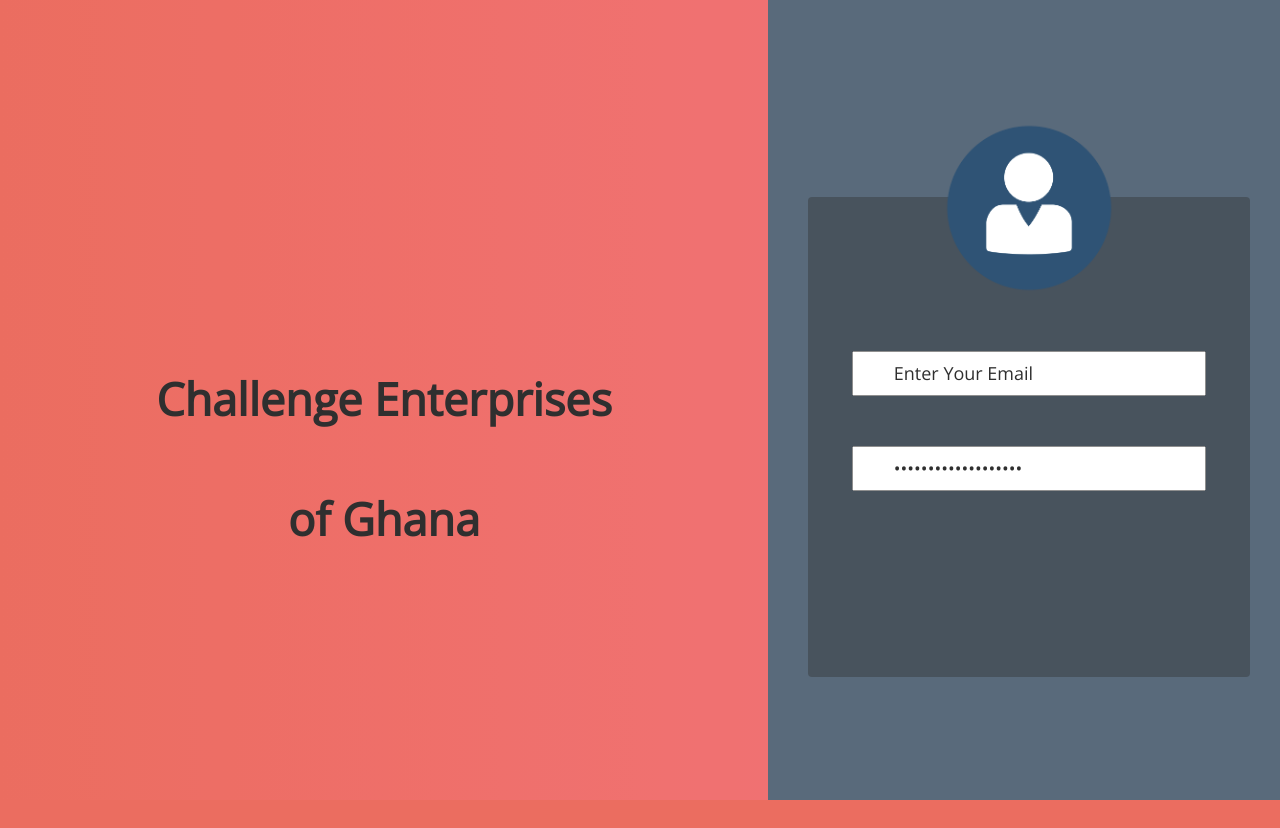
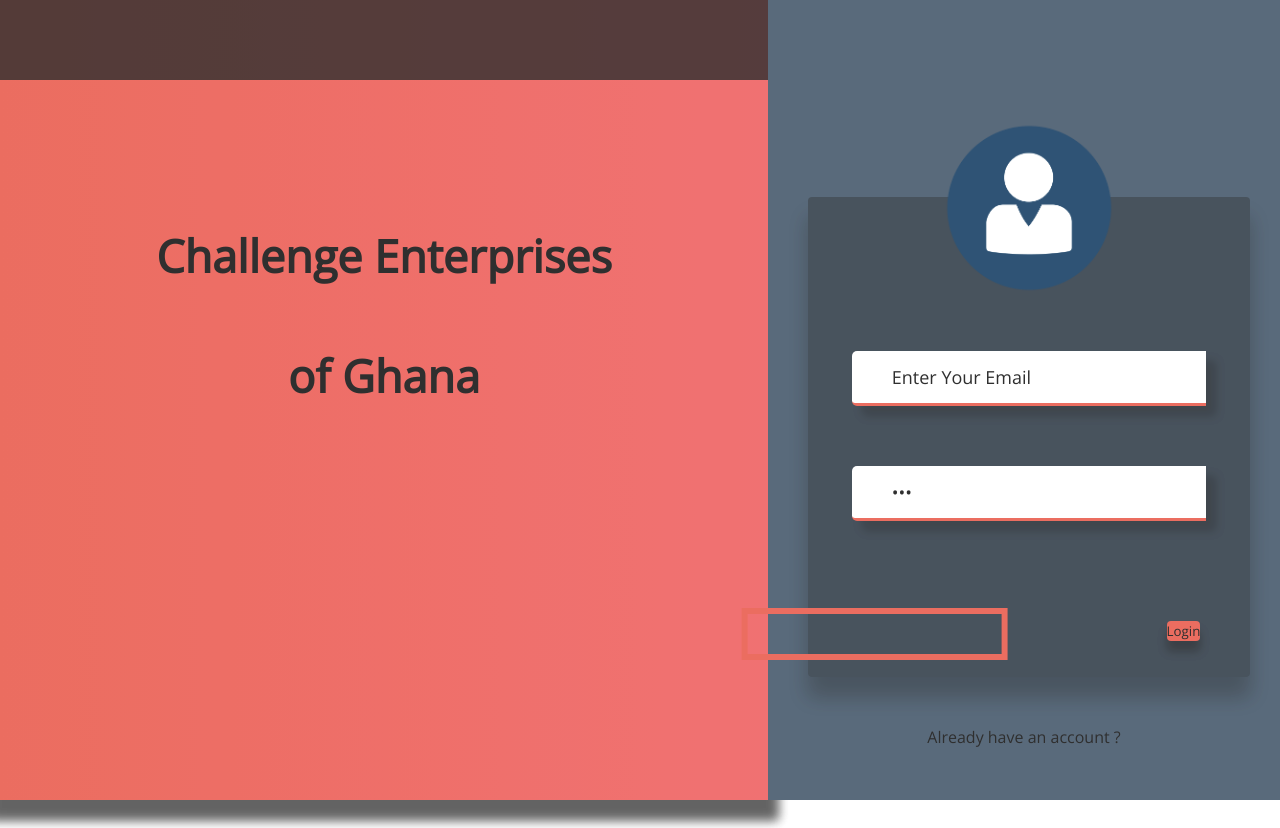
Before and after one commit to heyOnuoha/propasal-work, a PHP site: page /log-in.html in a window 1280 px wide. Before the commit the page ends 800 px from the top, so only its background shows below. Run offline with PHP 8.4, Linux system fonts and the light colour scheme.

Commit message:
Updated login page

```diff
--- a/css/log-in.css
+++ b/css/log-in.css
@@ -29,7 +29,6 @@ body, html {
     margin: 0;
     width: 60%;
     height: 100%;
-    padding: 20px;
     box-sizing: border-box;
 /*    border-right: 1px solid #000;*/
     background: #e74c3c;
@@ -39,7 +38,7 @@ body, html {
 }
 
 #left center h1 {
-    margin: 50% auto;
+    margin: 21% auto;
     font-size: 45px;
     text-shadow: 0 0 5px white, 0, 0 5px white;
     height: 100px;
@@ -56,6 +55,15 @@ body, html {
     background: #34495e;
 }
 
+#left header {
+    width: 100%;
+    height: 10%;
+    background: black;
+    opacity: 0.8;
+    margin: 0px;
+    padding: 0px;
+}
+
 #container {
     width: 90%;
     height: 60%;
@@ -65,6 +73,7 @@ body, html {
     margin-top: 40%;
     border-radius: 4px;
     background: rgba(0, 0, 0, 0.4);
+    box-shadow: 0 20px 20px 0px rgba(0, 0, 0, 0.2) , 0 20px 20px 0 rgba(0, 0, 0, 0.2);
 }
 
 #container img {
@@ -74,13 +83,57 @@ body, html {
     margin-bottom: 50px;
 }
 
-input {
+input[type="text"], input[type="password"] {
+    position: relative;
     width: 80%;
-    height: 45px;
+    height: 55px;
     font-size: 18px;
-    margin-bottom: 50px;
+    margin-bottom: 60px;
     padding-left: 40px;
+    border: none;
+    border-bottom: 3px solid #e74c3c;
+    border-radius: 5px 0px 0px 5px;
     box-sizing: border-box;
+    box-shadow: 10px 10px 10px 0px rgba(0, 0, 0, 0.2) , 10px 10px 10px 0 rgba(0, 0, 0, 0.2);
+}
+
+input[type="checkbox"] {
+    float: left;
+    margin: 40px auto;
+    width: 30%;
+    height: 30%;
+    transform: scale(2);
+    appearance: none;
+    padding: 10px;
+}
+
+#container form button {
+    margin-right: 50px;
+    margin-top: 40px;
+    float: right;
+    padding: 15 20px;
+    background: #e74c3c;
+    border: none;
+    border-radius: 4px;
+    box-shadow: 0 10px 10px 0px rgba(0, 0, 0, 0.3) , 0 10px 10px 0 rgba(0, 0, 0, 0.3);
+}
+
+#bottom_layer {
+    padding: 30px;
+    margin: 50px auto;
+}
+
+#bottom_layer p {
+    margin: 30px auto;
+    font-weight: 400;
+}
+
+.color_scheme {
+    border: 3px solid #e74c3c;
+}
+
+#container form button:hover {
+    cursor: pointer;
 }
 
 .clear {
--- a/log-in.html
+++ b/log-in.html
@@ -12,6 +12,9 @@
     <body>
         <center id="center1">
             <div id="left">
+                <header>
+
+                </header>
                 <center>
 <!--                    <img id="left_img" src="image/ecghanalogo.png" width="300" height="350"/>-->
                     <h1>Challenge Enterprises <br><br><br><br> of Ghana </h1>
@@ -23,18 +26,19 @@
                     <img src="image/anyone.png" />
                     <form>
                         <div class="form_input">
-                            <input type="text" placeholder="email" value="Enter Your Email" />
+                            <input type="text" placeholder="E-mail" value="Enter Your Email" />
                         </div>
                         <div class="form_input">
-                            <input type="password" placeholder="password" value="Enter Your Password" />
-<!--
-                        <input type="checkbox" value="Keep me signed in" checked />
+                            <input type="password" placeholder="password" value="***" />
+                        </div>
+
+                        <input class="color_scheme" type="checkbox" value="Keep me signed in" width="100" height="50" checked/>
                         <button type="button">Login</button>
--->
-                        </div>
                     </form>
                 </div>
-
+                <span id="bottom_layer">
+                    <p>Already have an account ? </p>
+                </span>
             </div>
         </center>
         <div class="clear"></div>
```
Also changed, not shown: image/56-256.png (added), image/office-18-256.png (added).
